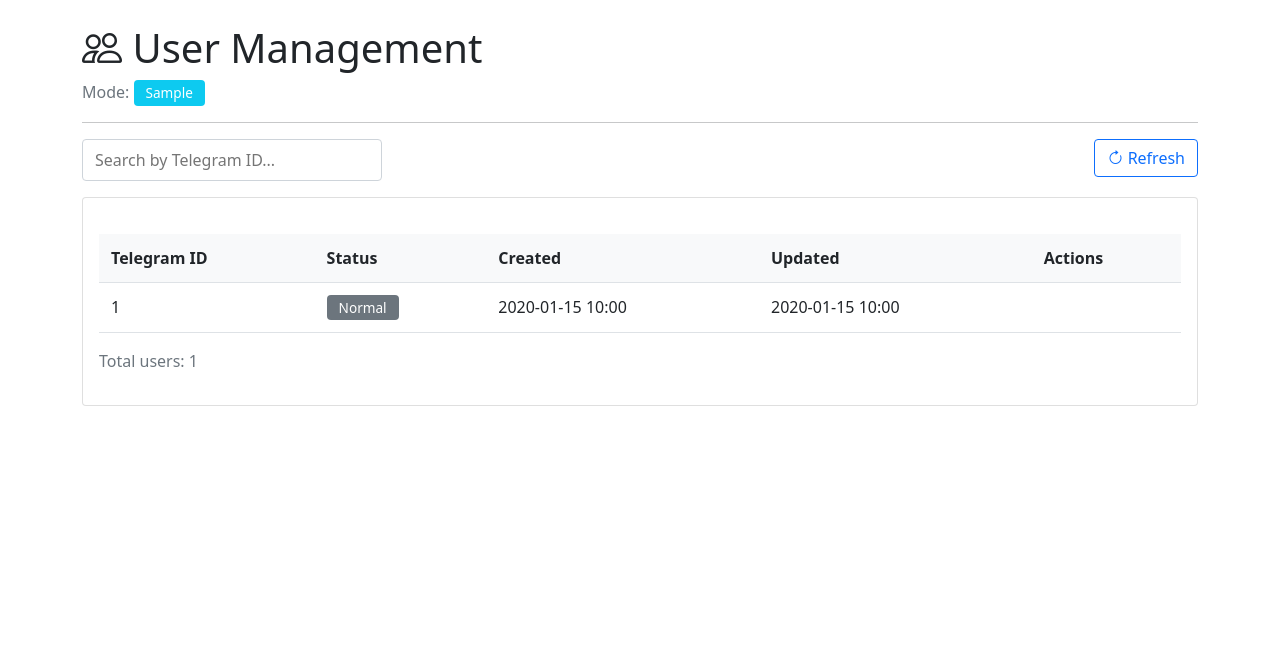
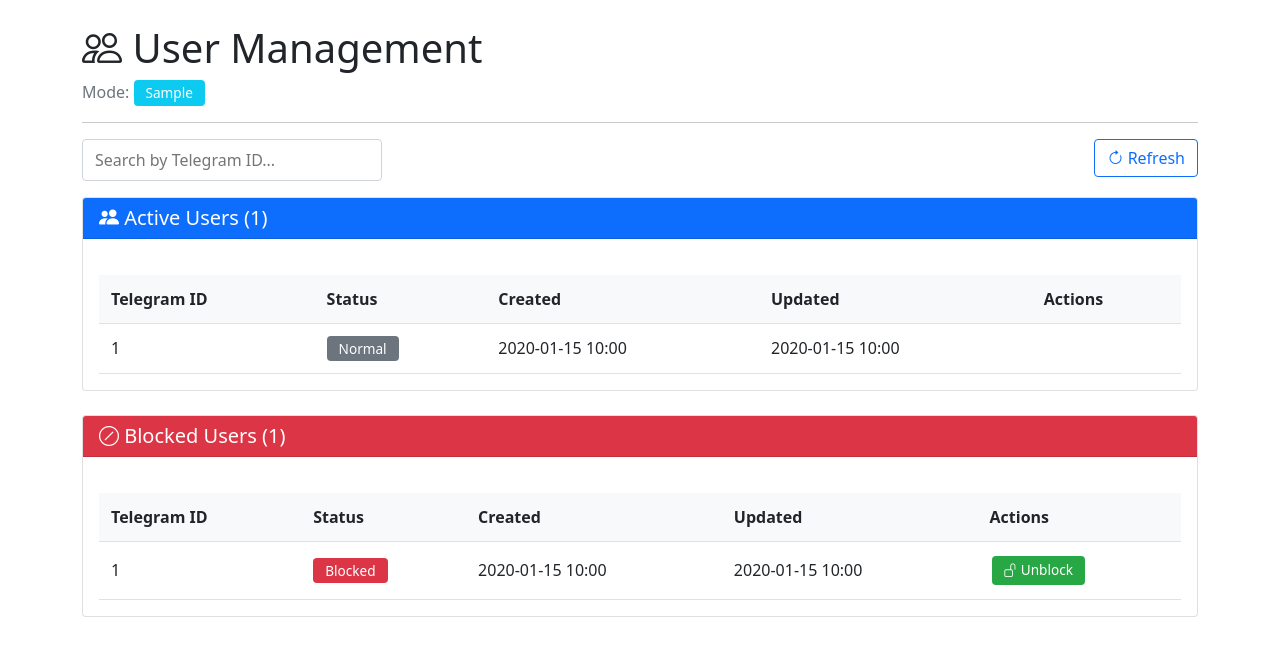
Before and after one commit to lucanori/reminder-bot, a Flask app: template reminder_bot/admin/templates/users.html in a window 1280 px wide. Shown: the top 656 px of the page. Run offline with Flask 3, Linux system fonts and the light colour scheme; the template is opened without the code that fills it: most values are stand-ins (such as "Sample title", 1, 10 or a date in 2020); parts of the project's set-up code (start-up, migrations or seed data) failed here and were passed over.

Commit message:
feat: improve admin users page UI
- Separate active and blocked users into distinct sections
- Add headers with user counts for each section
- Simplify action buttons based on user status

```diff
--- a/reminder_bot/admin/templates/users.html
+++ b/reminder_bot/admin/templates/users.html
@@ -106,11 +106,14 @@
     </div>
 </div>
 
-<div class="card">
+<div class="card mb-4">
+    <div class="card-header bg-primary text-white">
+        <h5 class="mb-0"><i class="bi bi-people-fill"></i> Active Users ({{ active_users|length }})</h5>
+    </div>
     <div class="card-body">
-        {% if users %}
+        {% if active_users %}
         <div class="table-responsive">
-            <table class="user-table" id="usersTable">
+            <table class="user-table" id="activeUsersTable">
                 <thead>
                     <tr>
                         <th>Telegram ID</th>
@@ -121,13 +124,11 @@
                     </tr>
                 </thead>
                 <tbody>
-                    {% for user in users %}
+                    {% for user in active_users %}
                     <tr data-user-id="{{ user.telegram_id }}">
                         <td>{{ user.telegram_id }}</td>
                         <td>
-                            {% if user.is_blocked %}
-                                <span class="badge badge-blocked">Blocked</span>
-                            {% elif user.is_whitelisted %}
+                            {% if user.is_whitelisted %}
                                 <span class="badge badge-whitelisted">Whitelisted</span>
                             {% else %}
                                 <span class="badge badge-normal">Normal</span>
@@ -137,15 +138,9 @@
                         <td>{{ user.updated_at.strftime('%Y-%m-%d %H:%M') }}</td>
                         <td>
                             {% if bot_mode == 'blocklist' %}
-                                {% if user.is_blocked %}
-                                    <a href="{{ url_for('unblock_user', user_id=user.telegram_id) }}" class="btn-action btn-unblock" onclick="return confirm('Unblock user {{ user.telegram_id }}?')">
-                                        <i class="bi bi-unlock"></i> Unblock
-                                    </a>
-                                {% else %}
-                                    <a href="{{ url_for('block_user', user_id=user.telegram_id) }}" class="btn-action btn-block" onclick="return confirm('Block user {{ user.telegram_id }}?')">
-                                        <i class="bi bi-lock"></i> Block
-                                    </a>
-                                {% endif %}
+                                <a href="{{ url_for('block_user', user_id=user.telegram_id) }}" class="btn-action btn-block" onclick="return confirm('Block user {{ user.telegram_id }}?')">
+                                    <i class="bi bi-lock"></i> Block
+                                </a>
                             {% elif bot_mode == 'whitelist' %}
                                 {% if user.is_whitelisted %}
                                     <a href="{{ url_for('remove_whitelist', user_id=user.telegram_id) }}" class="btn-action btn-remove-whitelist" onclick="return confirm('Remove user {{ user.telegram_id }} from whitelist?')">
@@ -163,10 +158,53 @@
                 </tbody>
             </table>
         </div>
-        <p class="text-muted mt-3">Total users: {{ users|length }}</p>
         {% else %}
         <div class="alert alert-info">
-            <i class="bi bi-info-circle"></i> No users found
+            <i class="bi bi-info-circle"></i> No active users
+        </div>
+        {% endif %}
+    </div>
+</div>
+
+<div class="card">
+    <div class="card-header bg-danger text-white">
+        <h5 class="mb-0"><i class="bi bi-slash-circle"></i> Blocked Users ({{ blocked_users|length }})</h5>
+    </div>
+    <div class="card-body">
+        {% if blocked_users %}
+        <div class="table-responsive">
+            <table class="user-table" id="blockedUsersTable">
+                <thead>
+                    <tr>
+                        <th>Telegram ID</th>
+                        <th>Status</th>
+                        <th>Created</th>
+                        <th>Updated</th>
+                        <th>Actions</th>
+                    </tr>
+                </thead>
+                <tbody>
+                    {% for user in blocked_users %}
+                    <tr data-user-id="{{ user.telegram_id }}">
+                        <td>{{ user.telegram_id }}</td>
+                        <td>
+                            <span class="badge badge-blocked">Blocked</span>
+                        </td>
+                        <td>{{ user.created_at.strftime('%Y-%m-%d %H:%M') }}</td>
+                        <td>{{ user.updated_at.strftime('%Y-%m-%d %H:%M') }}</td>
+                        <td>
+                            <a href="{{ url_for('unblock_user', user_id=user.telegram_id) }}" class="btn-action btn-unblock" onclick="return confirm('Unblock user {{ user.telegram_id }}?')">
+                                <i class="bi bi-unlock"></i> Unblock
+                            </a>
+                        </td>
+                    </tr>
+                    {% endfor %}
+                </tbody>
+            </table>
+        </div>
+        {% else %}
+        <div class="alert alert-info">
+            <i class="bi bi-info-circle"></i> No blocked users
         </div>
         {% endif %}
     </div>
```
